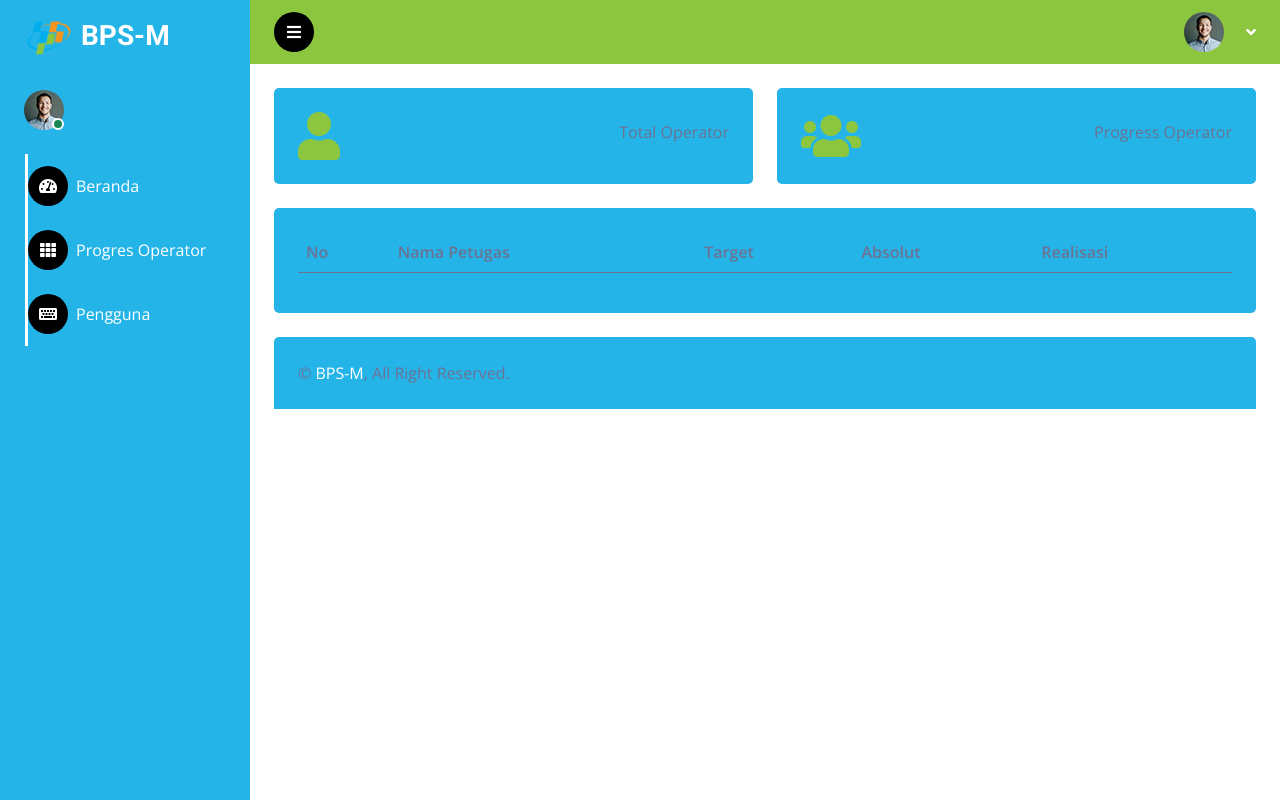
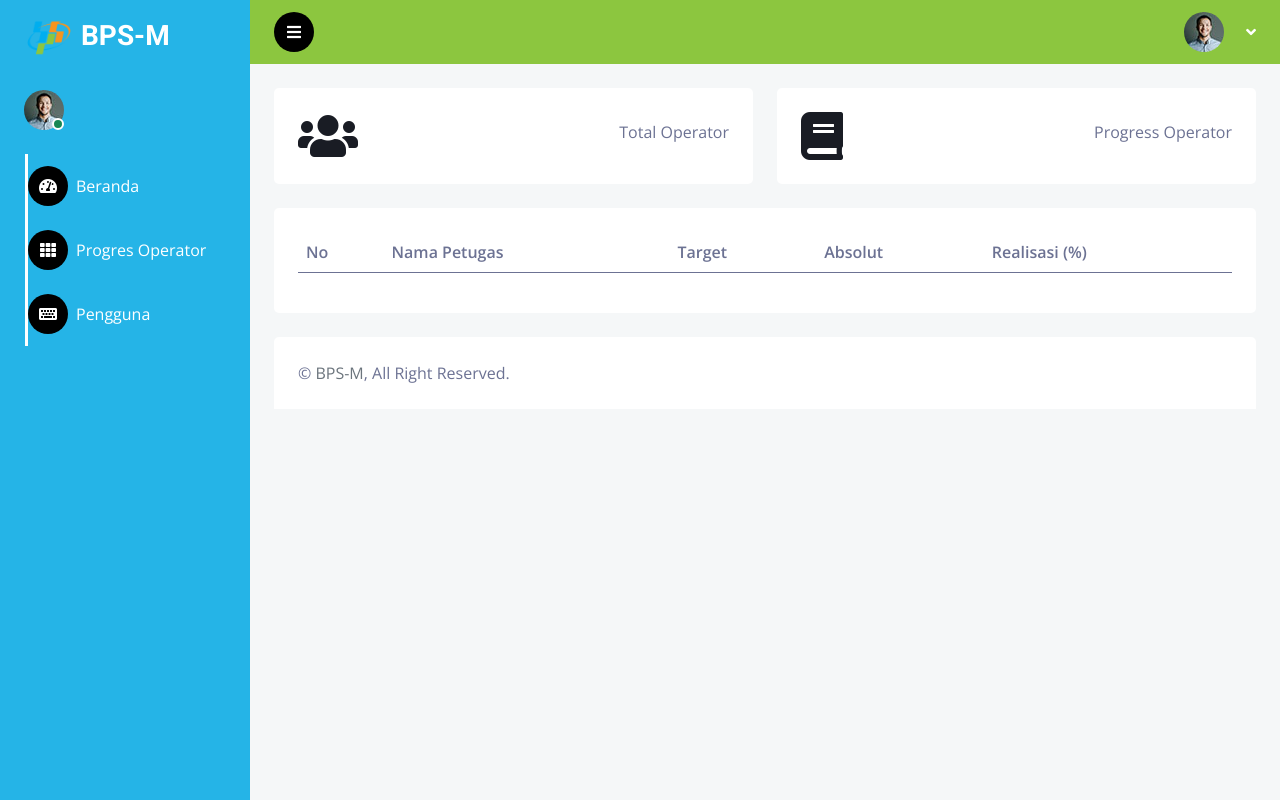
Before and after one commit to mohammadrafly/bps-monitoring, a CodeIgniter 4 app: template app/Views/pages/dashboard/index.php in a window 1280 px wide. Run offline with PHP 8.4 and a stand-in for CodeIgniter, Linux system fonts and the light colour scheme; the template is opened without the code that fills it, so the values that code supplies are empty; some libraries are stand-ins or nearby versions.

Commit message:
update an

```diff
--- a/app/Views/layout/DashboardLayout.php
+++ b/app/Views/layout/DashboardLayout.php
@@ -42,7 +42,7 @@
         <!-- Spinner End -->
 
         <!-- Content Start -->
-        <div class="content">
+        <div class="content"  style="background-color: #F5F7F8"x>
 
             <?= $this->include('layout/partials/sidebar') ?>
 
--- a/app/Views/layout/partials/footer.php
+++ b/app/Views/layout/partials/footer.php
@@ -1,8 +1,8 @@
-            <div class="container-fluid pt-4 px-4">
-                <div class="bg-secondary rounded-top p-4">
+            <div class="container-fluid pt-4 px-4"  style="background-color: #F5F7F8">
+                <div class="bg-white rounded-top p-4">
                     <div class="row">
                         <div class="col-12 col-sm-6 text-center text-sm-start">
-                            &copy; <a href="#">BPS-M</a>, All Right Reserved.
+                            &copy; <a href="#" class="text-muted">BPS-M</a>, All Right Reserved.
                         </div>
                     </div>
                 </div>
--- a/app/Views/pages/dashboard/employee/index.php
+++ b/app/Views/pages/dashboard/employee/index.php
@@ -81,7 +81,7 @@
                                                     <i class="fas fa-edit"></i> Edit
                                                 </button>
                                                 <button onclick="deleteData(<?= $row['id'] ?>)" class="btn btn-danger btn-sm">
-                                                    <i class="fas fa-trash"></i> Delete
+                                                    <i class="fas fa-trash"></i> Hapus
                                                 </button>
                                             </td>
                                         </tr>
--- a/app/Views/pages/dashboard/index.php
+++ b/app/Views/pages/dashboard/index.php
@@ -2,23 +2,23 @@
 
 <?= $this->section('content') ?>
 
-            <div class="container-fluid pt-4 px-4">
+            <div class="container-fluid pt-4 px-4" style="background-color: #F5F7F8">
                 <div class="row g-4">
                     <div class="col-sm-6 col-xl-6">
-                        <div class="bg-secondary rounded d-flex align-items-center justify-content-between p-4">
-                            <i class="fa fa-user fa-3x text-primary"></i>
+                        <div class="bg-white rounded d-flex align-items-center justify-content-between p-4">
+                            <i class="fa fa-users fa-3x text-secondary"></i>
                             <div class="ms-3">
                                 <p class="mb-2">Total Operator</p>
-                                <h6 class="mb-0"><?= $user ?></h6>
+                                <h6 class="mb-0 text-muted text-center"><?= $user ?></h6>
                             </div>
                         </div>
                     </div>
                     <div class="col-sm-6 col-xl-6">
-                        <div class="bg-secondary rounded d-flex align-items-center justify-content-between p-4">
-                            <i class="fa fa-users fa-3x text-primary"></i>
+                        <div class="bg-white rounded d-flex align-items-center justify-content-between p-4">
+                            <i class="fa fa-book fa-3x text-secondary"></i>
                             <div class="ms-3">
                                 <p class="mb-2">Progress Operator</p>
-                                <h6 class="mb-0"><?= $employee ?></h6>
+                                <h6 class="mb-0 text-muted text-center"><?= $employee ?></h6>
                             </div>
                         </div>
                     </div>
@@ -26,10 +26,10 @@
             </div>
             <!-- Sale & Revenue End -->
 
-            <div class="container-fluid pt-4 px-4">
+            <div class="container-fluid pt-4 px-4"  style="background-color: #F5F7F8">
                 <div class="row g-4">
                     <div class="col-12">
-                        <div class="bg-secondary rounded h-100 p-4">
+                        <div class="bg-white rounded h-100 p-4">
                             <div class="table-responsive">
                                 <table class="table">
                                     <thead>
@@ -38,7 +38,7 @@
                                             <th scope="col">Nama Petugas</th>
                                             <th scope="col">Target</th>
                                             <th scope="col">Absolut</th>
-                                            <th scope="col">Realisasi</th>
+                                            <th scope="col">Realisasi (%)</th>
                                         </tr>
                                     </thead>
                                     <tbody>
--- a/app/Views/pages/dashboard/users/index.php
+++ b/app/Views/pages/dashboard/users/index.php
@@ -75,7 +75,7 @@
                                                     <i class="fas fa-edit"></i> Edit
                                                 </button>
                                                 <button onclick="deleteData(<?= $row['id'] ?>)" class="btn btn-danger btn-sm">
-                                                    <i class="fas fa-trash"></i> Delete
+                                                    <i class="fas fa-trash"></i> Hapus
                                                 </button>
                                             </td>
                                         </tr>
```
